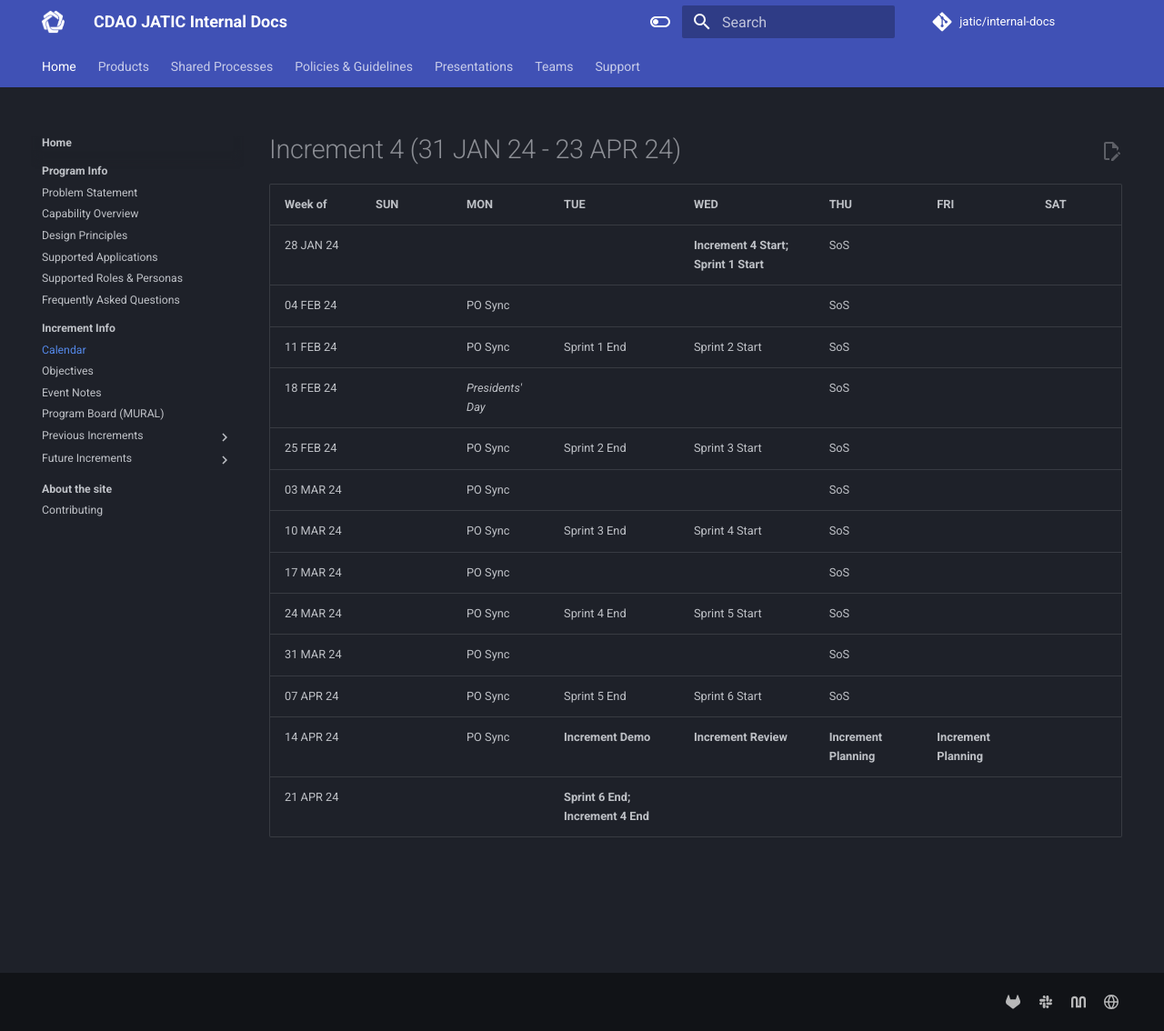
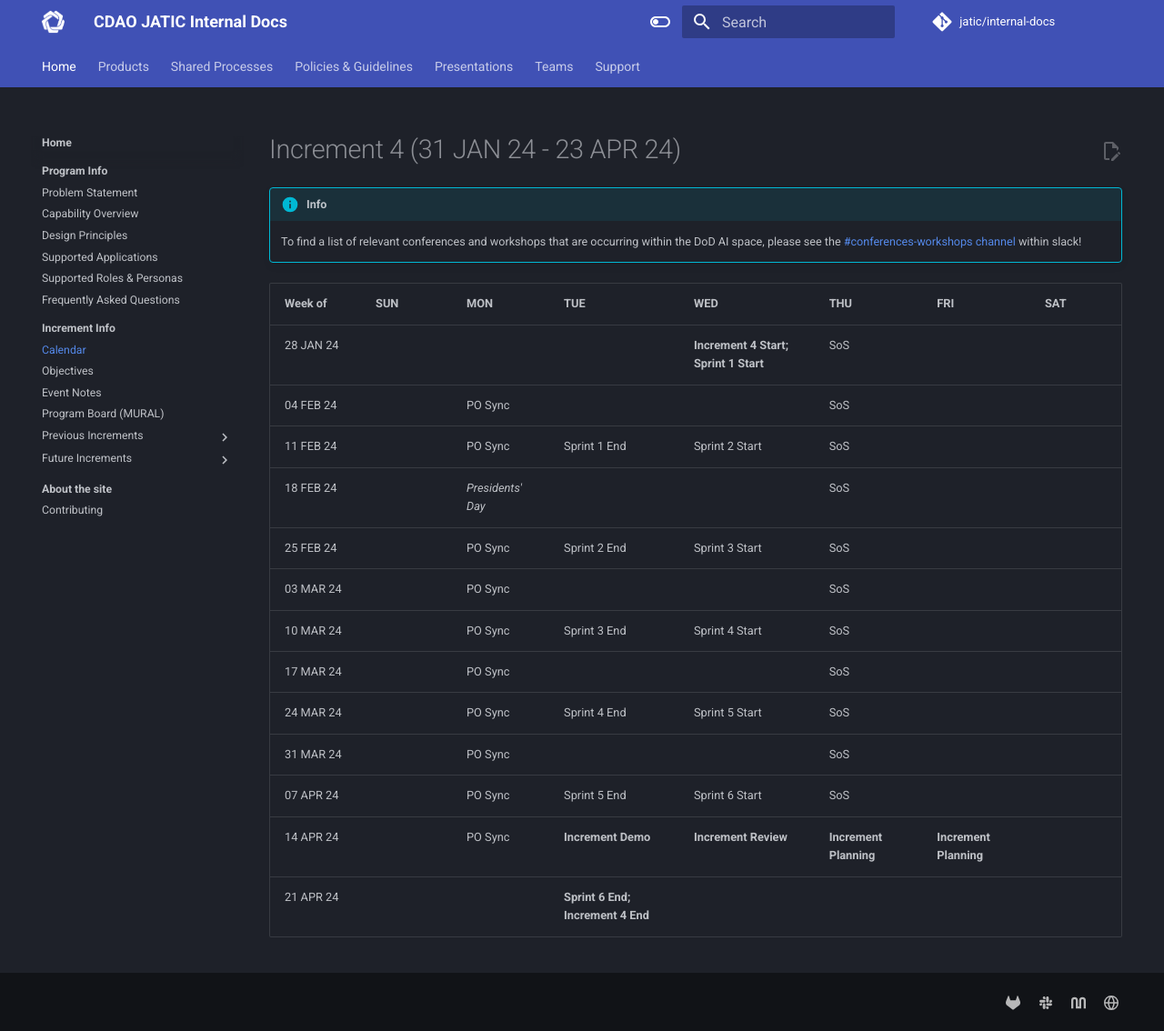
Before and after one commit to zheng0xd/JATIC-internal-docs, an MkDocs documentation site: the page built from docs/increment/4/calendar.md, in a window 1280 px wide and 1134 px high. Shown: the whole window at 91% size. Built offline with MkDocs 1.6.1 and Material for MkDocs 9.7.7, drawn with Linux system fonts in a browser that asks for light colours.

Commit message:
add link to conferences and references calendar

```diff
--- a/docs/increment/4/calendar.md
+++ b/docs/increment/4/calendar.md
@@ -4,6 +4,10 @@ hide:
 ---
 
 # Increment 4 (31 JAN 24 - 23 APR 24)
+
+!!! info
+
+    To find a list of relevant conferences and workshops that are occurring within the DoD AI space, please see the [#conferences-workshops channel](https://mitre.enterprise.slack.com/canvas/C055F1JU202) within slack!
 
 | Week of | SUN | MON | TUE | WED | THU | FRI | SAT |
 | --- | --- | --- | --- | --- | --- | --- | --- |
```
